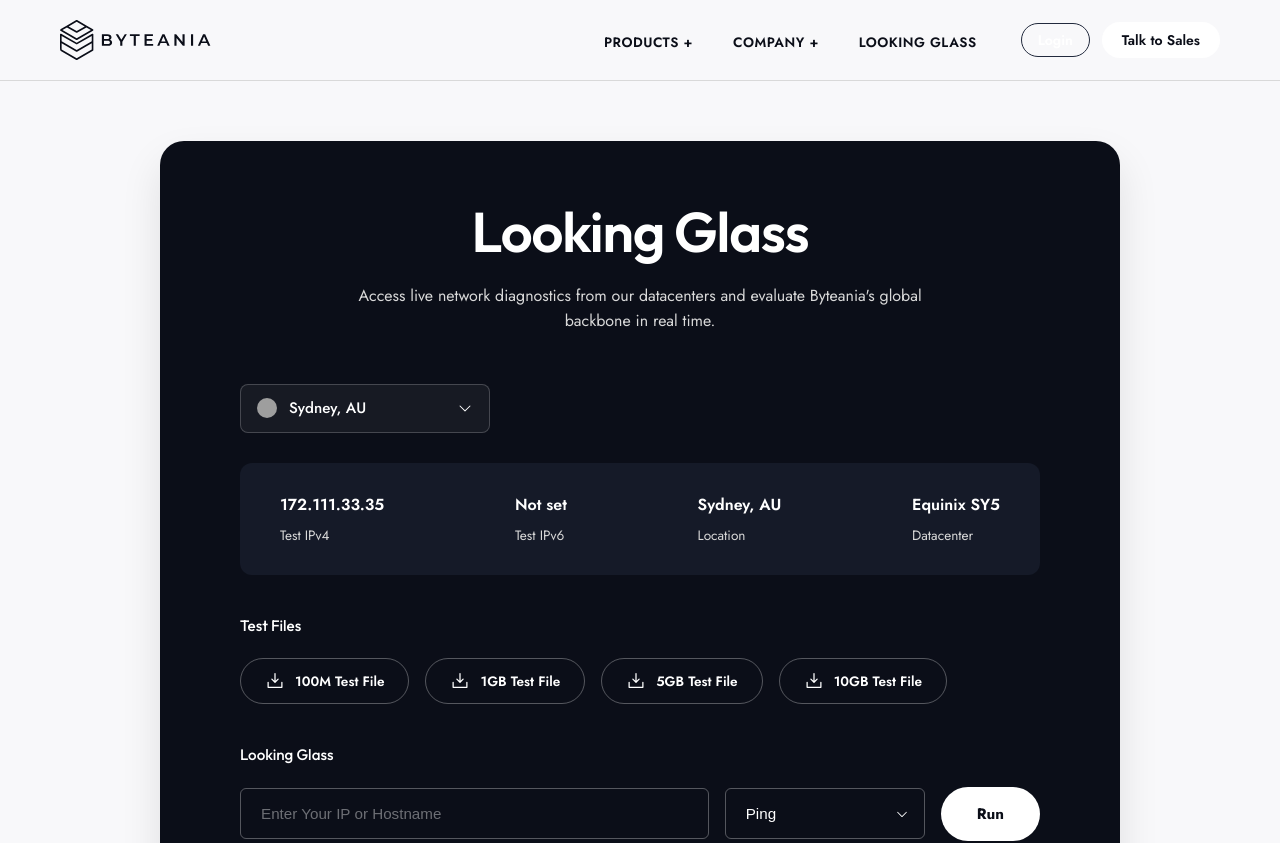
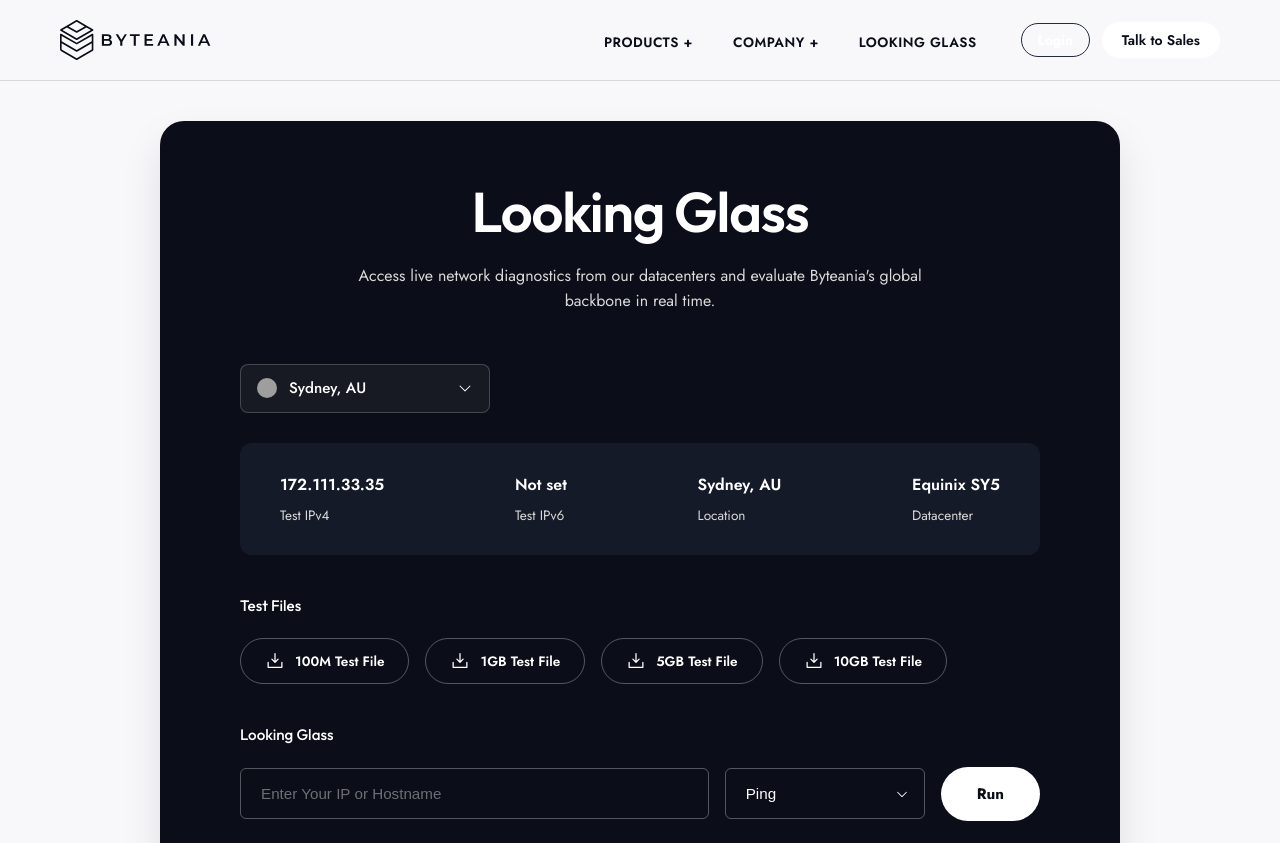
Before and after one commit to souiiii/Bytenia, a React (Vite) app: page /looking-glass in a window 1280 px wide. Shown: the top 843 px of the page. Built offline with nearby package versions, Linux system fonts and the light colour scheme; grey boxes are pictures that could not be loaded; what react-world-flags would draw is missing.

Commit message:
feat: add CSS styles for the LookingGlassPage component

```diff
--- a/src/pages/LookingGlassPage.css
+++ b/src/pages/LookingGlassPage.css
@@ -1,6 +1,6 @@
 .lg-page {
   background-color: var(--bg-primary);
-  padding: 60px 0 100px;
+  padding: 40px 0 100px;
 }
 
 .lg-container {
```
